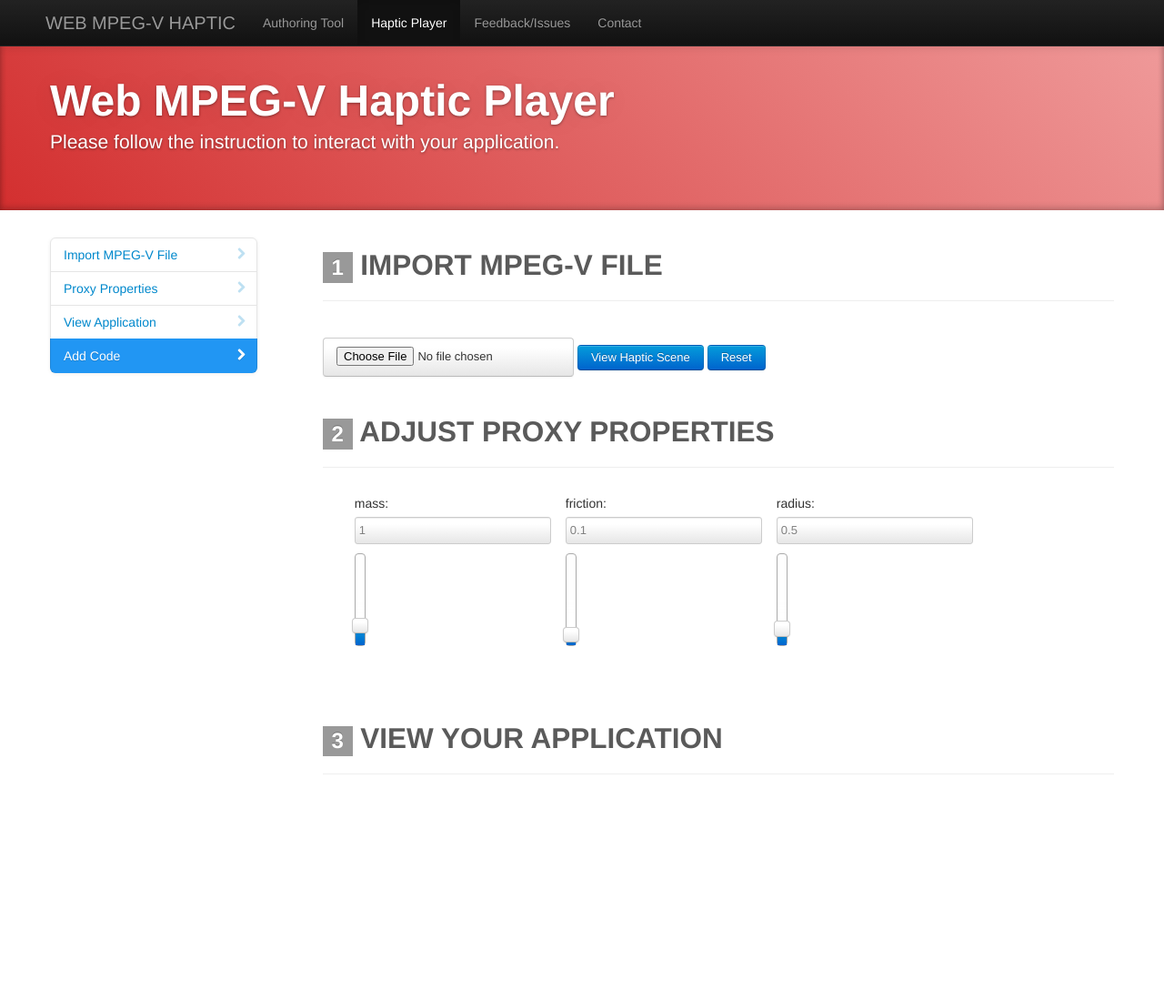
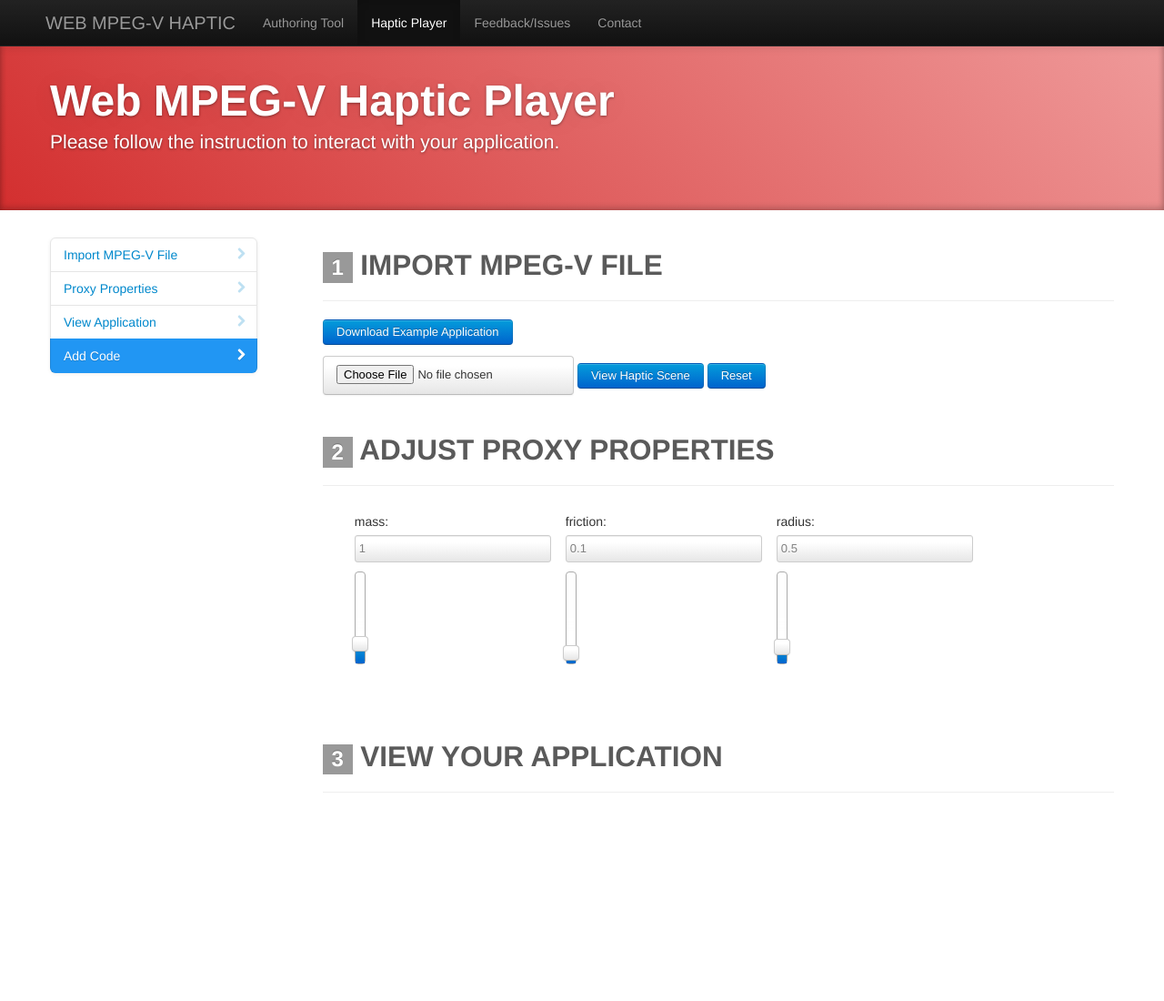
Before and after one commit to willowcheng/development-and-improvement-of-mpeg-v-based-web-haptic, a plain HTML site: page player.html in a window 1280 px wide. Shown: the top 1100 px of the page at 91% size. Drawn offline with Linux system fonts and the light colour scheme.

Commit message:
Add download package for MPEG-V demo

```diff
--- a/css/player.css
+++ b/css/player.css
@@ -57,3 +57,7 @@ h1 {
 textarea {
     width: 100%;
 }
+
+#download {
+    margin-bottom: 12px;
+}
--- a/player.html
+++ b/player.html
@@ -111,7 +111,9 @@
                 <div class="page-header">
                     <h2><span class="label label-default">1</span> IMPORT MPEG-V FILE</h2>
                 </div>
-                </br>
+
+                <a id="download" class="download-btn ui-button-primary" href="download/MPEG-V%20Demo.zip">Download Example Application</a>
+                <br>
                 <input align="center" type="file" name="HAMLImporter" id="HAMLImporter"/>
                 <Button class="ui-button-primary ui-btn-lg ui-button ui-widget ui-state-default ui-corner-all ui-button-text-only"
                         onClick="view()">View Haptic Scene
```
Also changed, not shown: 1 other file.
